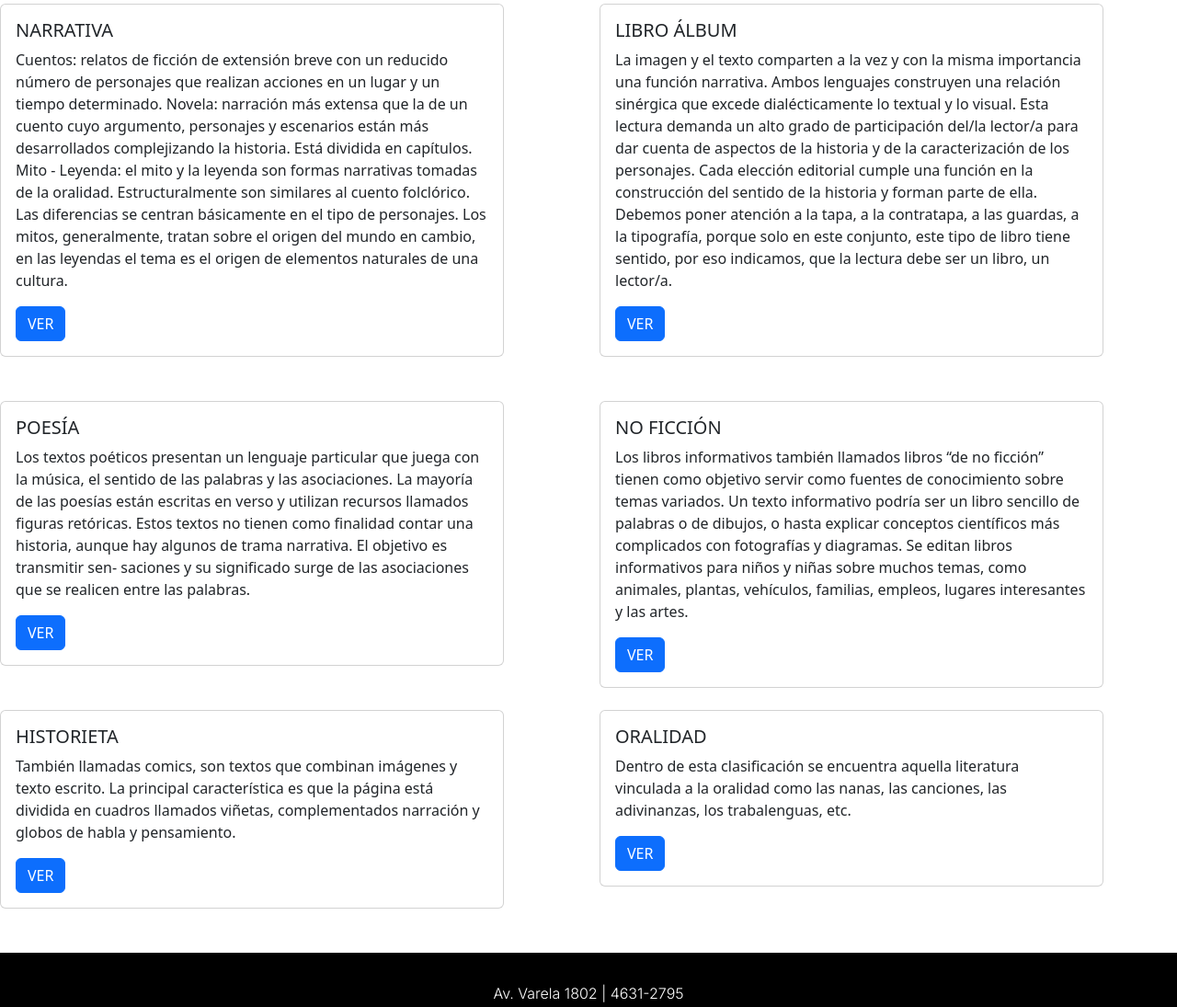
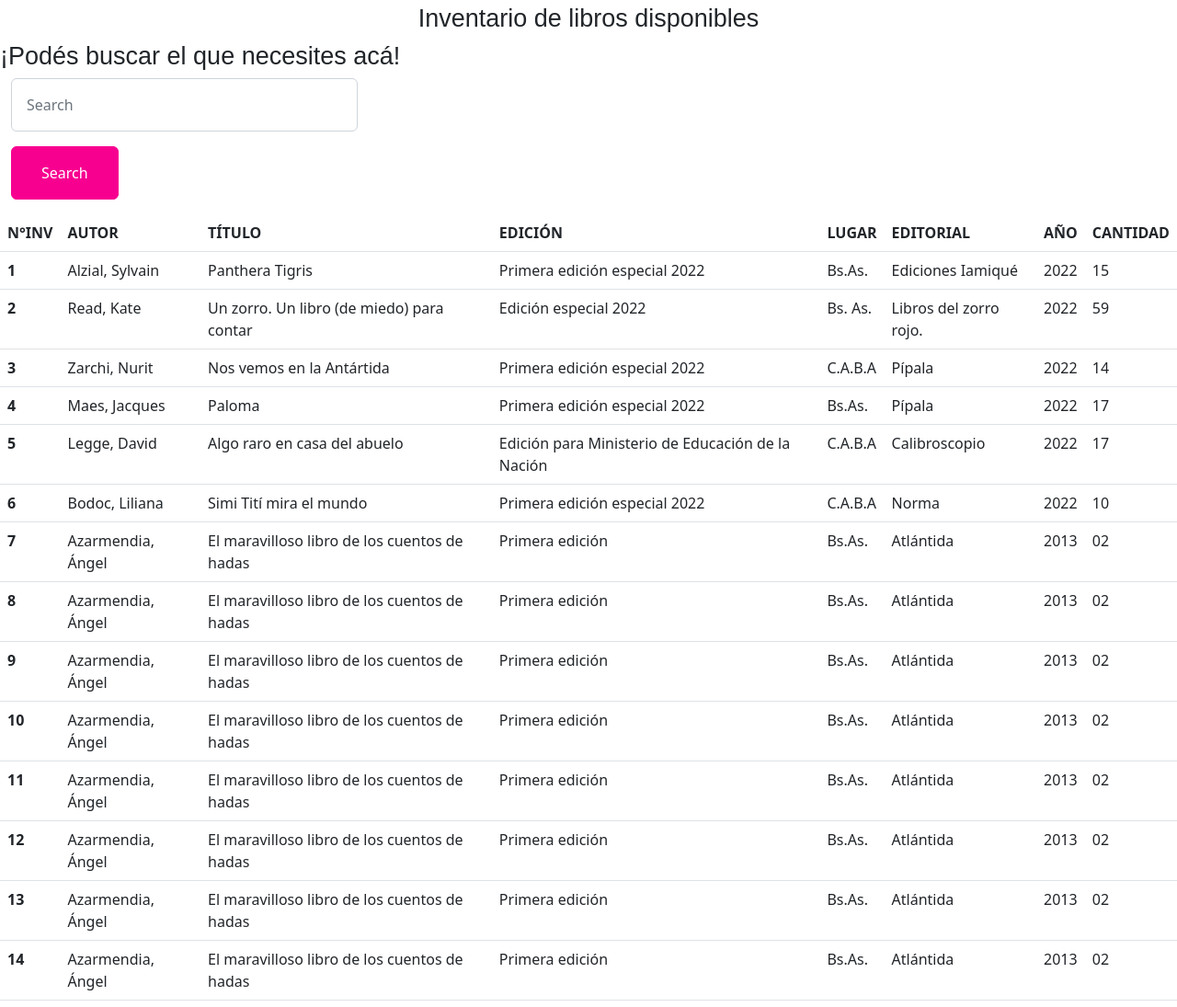
Before and after one commit to valencaravello/entregacoder, a website: page pages/Biblioteca.html in a window 1280 px wide. Shown: the part 180-1275 px from the top of the page at 92% size. Drawn offline with nearby package versions, Linux system fonts and the light colour scheme.

Commit message:
mejoras pagina biblioteca

```diff
--- a/CSS/estilos.css
+++ b/CSS/estilos.css
@@ -153,7 +153,7 @@ hr {
 
 h2 {
   margin-top: 5px;
-  font-size: 25px;
+  font-size: 27px;
   font-family: "Monserrat", sans-serif;
 }
 
@@ -304,3 +304,78 @@ footer {
     font-size: 30px;
   }
 }
+
+.card-title {
+  font-size: 30px;
+  font-family: "Monserrat", sans-serif;
+}
+.card-text {
+  font-size: 20px;
+}
+
+.btn {
+  --bs-btn-padding-x: 2rem;
+  --bs-btn-padding-y: 1rem;
+  margin-bottom: 1rem;
+  margin-top: 1rem;
+}
+.btn-primary {
+  background-color: #f70090;
+  border-color: #f70090;
+  --bs-btn-color: white;
+  --bs-btn-bg: white;
+  --bs-btn-hover-color: black;
+  --bs-btn-hover-bg: white;
+  --bs-btn-hover-border-color: black;
+  --bs-btn-focus-shadow-rgb: 49, 132, 253;
+  --bs-btn-active-color: #fff;
+  --bs-btn-active-bg: white;
+  --bs-btn-active-border-color: white;
+  --bs-btn-active-shadow: inset 0 3px 5px rgba(0, 0, 0, 0.125);
+  --bs-btn-disabled-color: #fff;
+  --bs-btn-disabled-bg: white;
+  --bs-btn-disabled-border-color: white;
+}
+
+.subtitulo {
+  text-align: center;
+}
+
+.form-control {
+  margin-bottom: 1rem;
+  display: flex;
+  width: 30%;
+  padding: 1rem;
+  font-size: 1rem;
+  font-weight: 250;
+  line-height: 1.5;
+  color: #212529;
+  background-color: #fff;
+  background-clip: padding-box;
+  border: 1px solid #ced4da;
+  -webkit-appearance: none;
+  -moz-appearance: none;
+  appearance: none;
+  border-radius: 0.375rem;
+  transition: border-color 0.15s ease-in-out, box-shadow 0.15s ease-in-out;
+}
+
+.btn-outline-success {
+  display: flex;
+
+  --bs-btn-color: white;
+  background-color: #f70090;
+  --bs-btn-border-color: #f70090;
+  --bs-btn-hover-color: black;
+  --bs-btn-hover-bg: white;
+  --bs-btn-hover-border-color: black;
+  --bs-btn-focus-shadow-rgb: 25, 135, 84;
+  --bs-btn-active-color: #fff;
+  --bs-btn-active-bg: black;
+  --bs-btn-active-border-color: black;
+  --bs-btn-active-shadow: inset 0 3px 5px rgba(0, 0, 0, 0.125);
+  --bs-btn-disabled-color: white;
+  --bs-btn-disabled-bg: transparent;
+  --bs-btn-disabled-border-color: white;
+  --bs-gradient: none;
+}
--- a/pages/Biblioteca.html
+++ b/pages/Biblioteca.html
@@ -67,103 +67,187 @@
         <section>
           <div>
             <h1 class="titulo">BIBLIOTECA DEL JARDÍN</h1>
+         <h2 class="subtitulo">Inventario de libros disponibles</h2>
+        </div>
+        <div><h2>¡Podés buscar el que necesites acá!</h2></div>
+          <div class="container-fluid">
+            <form  role="search">
+              <input class="form-control me-2" type="search" placeholder="Search" aria-label="Search">
+              <button class="btn btn-outline-success" type="submit">Search</button>
+            </form>
+          </div>
 
-        </div>
-        <div>
-
-        </div>
       </section>
 
-      <section >
-        <div class="row">
-          <div class="col-sm-6 mb-3 mb-sm-5">
-            <div class="card">
-              <div class="card-body">
-                <h5 class="card-title">NARRATIVA</h5>
-                <p class="card-text">Cuentos: relatos de ficción de extensión breve con un reducido número de personajes que realizan
-                  acciones en un lugar y un tiempo determinado.
-                  Novela: narración más extensa que la de un cuento cuyo argumento, personajes y escenarios están más
-desarrollados complejizando la historia. Está dividida en capítulos.
-Mito - Leyenda: el mito y la leyenda son formas narrativas tomadas de la oralidad. Estructuralmente son similares
-al cuento folclórico. Las diferencias se centran básicamente en el tipo de personajes. Los mitos,
-generalmente, tratan sobre el origen del mundo en cambio, en las leyendas el tema es el origen de
-elementos naturales de una cultura.
-                </p>
-                <a href="#" class="btn btn-primary">VER</a>
-              </div>
-            </div>
-          </div>
-          <div class="col-sm-6">
-            <div class="card">
-              <div class="card-body">
-                <h5 class="card-title">LIBRO ÁLBUM</h5>
-                <p class="card-text">
-                  La imagen y el texto comparten a la vez y con la misma importancia una función narrativa. Ambos
-lenguajes construyen una relación sinérgica que excede dialécticamente lo textual y lo visual. Esta lectura demanda un alto grado de participación del/la lector/a para dar cuenta de aspectos
-de la historia y de la caracterización de los personajes.
-Cada elección editorial cumple una función en la construcción del sentido de la historia y forman parte de ella. Debemos poner atención a la tapa, a la contratapa, a las guardas, a la tipografía,
-porque solo en este conjunto, este tipo de libro tiene sentido, por eso indicamos, que la lectura debe ser un libro, un lector/a.</p>
-                <a href="#" class="btn btn-primary">VER</a>
-              </div>
-            </div>
-          </div>
-        </div>
-        <div class="row">
-          <div class="col-sm-6 mb-3 mb-sm-5">
-            <div class="card">
-              <div class="card-body">
-                <h5 class="card-title">POESÍA</h5>
-                <p class="card-text">Los textos poéticos presentan un lenguaje particular que juega con la música, el sentido de las
-                  palabras y las asociaciones. La mayoría de las poesías están escritas en verso y utilizan recursos
-                  llamados figuras retóricas. Estos textos no tienen como
+      <div class="table-responsive">
+        <table class="table">
+          <thead>
+            <tr>
+              <th scope="col">N°INV</th>
+              <th scope="col"> AUTOR</th>
+              <th scope="col">TÍTULO</th>
+              <th scope="col">EDICIÓN
+              </th>
+              <th scope="col">LUGAR</th>
+              <th scope="col">EDITORIAL</th>
+              <th scope="col">AÑO</th>
+              <th scope="col">CANTIDAD</th>
+            </tr>
+          </thead>
+          <tbody>
+            <tr>
+              <th scope="row">1</th>
+              <td>Alzial, Sylvain</td>
+              <td>Panthera Tigris</td>
+              <td>Primera edición especial 2022</td>
+              <td>Bs.As.</td>
+              <td>Ediciones Iamiqué</td>
+              <td>2022</td>
+              <td>15</td>
 
-                  finalidad contar una historia, aunque hay algunos de trama narrativa. El objetivo es transmitir sen-
-                  saciones y su significado surge de las asociaciones que se realicen entre las palabras.</p>
-                <a href="#" class="btn btn-primary">VER</a>
-              </div>
-            </div>
-          </div>
-          <div class="col-sm-6">
-            <div class="card">
-              <div class="card-body">
-                <h5 class="card-title">NO FICCIÓN</h5>
-                <p class="card-text">Los libros informativos también llamados libros “de no ficción” tienen como objetivo servir como
-                  fuentes de conocimiento sobre temas variados. Un texto informativo podría ser un libro sencillo
-                  de palabras o de dibujos, o hasta explicar conceptos científicos más complicados con fotografías
-                  y diagramas. Se editan libros informativos para niños y niñas sobre muchos temas, como animales,
-                  plantas, vehículos, familias, empleos, lugares interesantes y las artes.</p>
-                <a href="#" class="btn btn-primary">VER</a>
-              </div>
-            </div>
-          </div>
-        </div>
-        <div class="row">
-          <div class="col-sm-6 mb-3 mb-sm-5">
-            <div class="card">
-              <div class="card-body">
-                <h5 class="card-title">HISTORIETA</h5>
-                <p class="card-text">También llamadas comics, son textos que combinan imágenes y
-                  texto escrito. La principal característica es que la página
-                  está dividida en cuadros llamados viñetas, complementados narración y globos
-                  de habla y pensamiento.</p>
-                <a href="#" class="btn btn-primary">VER</a>
-              </div>
-            </div>
-          </div>
-          <div class="col-sm-6">
-            <div class="card">
-              <div class="card-body">
-                <h5 class="card-title">ORALIDAD</h5>
-                <p class="card-text">Dentro de esta clasificación se encuentra aquella literatura vinculada a la oralidad como las nanas,
-                  las canciones, las adivinanzas, los trabalenguas, etc.
-                </p>
-                <a href="#" class="btn btn-primary">VER</a>
-              </div>
-            </div>
-          </div>
-        </div>
-      </section>
+            </tr>
+            <tr>
+              <th scope="row">2</th>
+              <td>Read, Kate</td>
+              <td>Un zorro. Un libro (de miedo) para contar</td>
+              <td>Edición especial 2022</td>
+              <td>Bs. As.</td>
+              <td>Libros del zorro rojo.</td>
+              <td>2022</td>
+              <td>59</td>
+            </tr>
+            <tr>
+              <th scope="row">3</th>
+              <td>Zarchi, Nurit</td>
+              <td>Nos vemos en la Antártida</td>
+              <td>Primera edición especial 2022</td>
+              <td>C.A.B.A</td>
+              <td>Pípala</td>
+              <td>2022</td>
+              <td>14</td>
+            </tr>
+            <tr>
+              <th scope="row">4</th>
+              <td>Maes, Jacques</td>
+              <td>Paloma</td>
+              <td>Primera edición especial 2022</td>
+              <td>Bs.As.</td>
+              <td>Pípala</td>
+              <td>2022</td>
+              <td>17</td>
+            </tr>
+            <tr>
+              <th scope="row">5</th>
+              <td>Legge, David</td>
+              <td>Algo raro en casa del abuelo</td>
+              <td>Edición para Ministerio de Educación de la Nación</td>
+              <td>C.A.B.A</td>
+              <td>Calibroscopio</td>
+              <td>2022</td>
+              <td>17</td>
 
+
+            </tr>
+            <tr>
+              <th scope="row">6</th>
+              <td>Bodoc, Liliana</td>
+              <td>Simi Tití mira el mundo</td>
+              <td>Primera edición especial 2022</td>
+              <td>C.A.B.A</td>
+              <td>Norma</td>
+              <td>2022</td>
+              <td>10</td>
+            </tr>
+            <tr>
+              <th scope="row">7</th>
+              <td>Azarmendia, Ángel</td>
+              <td>El maravilloso libro de los cuentos de hadas</td>
+              <td>Primera edición</td>
+              <td>Bs.As.</td>
+              <td>Atlántida</td>
+              <td>2013</td>
+              <td>02</td>
+            </tr>
+
+            <tr>
+              <th scope="row">8</th>
+              <td>Azarmendia, Ángel</td>
+              <td>El maravilloso libro de los cuentos de hadas</td>
+              <td>Primera edición</td>
+              <td>Bs.As.</td>
+              <td>Atlántida</td>
+              <td>2013</td>
+              <td>02</td>
+            </tr>
+
+
+            <tr>
+              <th scope="row">9</th>
+              <td>Azarmendia, Ángel</td>
+              <td>El maravilloso libro de los cuentos de hadas</td>
+              <td>Primera edición</td>
+              <td>Bs.As.</td>
+              <td>Atlántida</td>
+              <td>2013</td>
+              <td>02</td>
+            </tr>
+
+
+            <tr>
+              <th scope="row">10</th>
+              <td>Azarmendia, Ángel</td>
+              <td>El maravilloso libro de los cuentos de hadas</td>
+              <td>Primera edición</td>
+              <td>Bs.As.</td>
+              <td>Atlántida</td>
+              <td>2013</td>
+              <td>02</td>
+            </tr>
+
+            <tr>
+              <th scope="row">11</th>
+              <td>Azarmendia, Ángel</td>
+              <td>El maravilloso libro de los cuentos de hadas</td>
+              <td>Primera edición</td>
+              <td>Bs.As.</td>
+              <td>Atlántida</td>
+              <td>2013</td>
+              <td>02</td>
+            </tr>
+
+            <tr>
+              <th scope="row">12</th>
+              <td>Azarmendia, Ángel</td>
+              <td>El maravilloso libro de los cuentos de hadas</td>
+              <td>Primera edición</td>
+              <td>Bs.As.</td>
+              <td>Atlántida</td>
+              <td>2013</td>
+              <td>02</td>
+            </tr>
+            <tr>
+              <th scope="row">13</th>
+              <td>Azarmendia, Ángel</td>
+              <td>El maravilloso libro de los cuentos de hadas</td>
+              <td>Primera edición</td>
+              <td>Bs.As.</td>
+              <td>Atlántida</td>
+              <td>2013</td>
+              <td>02</td>
+            </tr>
+            <tr>
+              <th scope="row">14</th>
+              <td>Azarmendia, Ángel</td>
+              <td>El maravilloso libro de los cuentos de hadas</td>
+              <td>Primera edición</td>
+              <td>Bs.As.</td>
+              <td>Atlántida</td>
+              <td>2013</td>
+              <td>02</td>
+            </tr>
+          </tbody>
+        </table>
+      </div>
 
 
       <footer>
```
Also changed, not shown: pages/Contactos.html (+2 -2 lines), pages/Destacados.html (+7 -1 lines), pages/Eljardin.html (+1 -1 lines).
